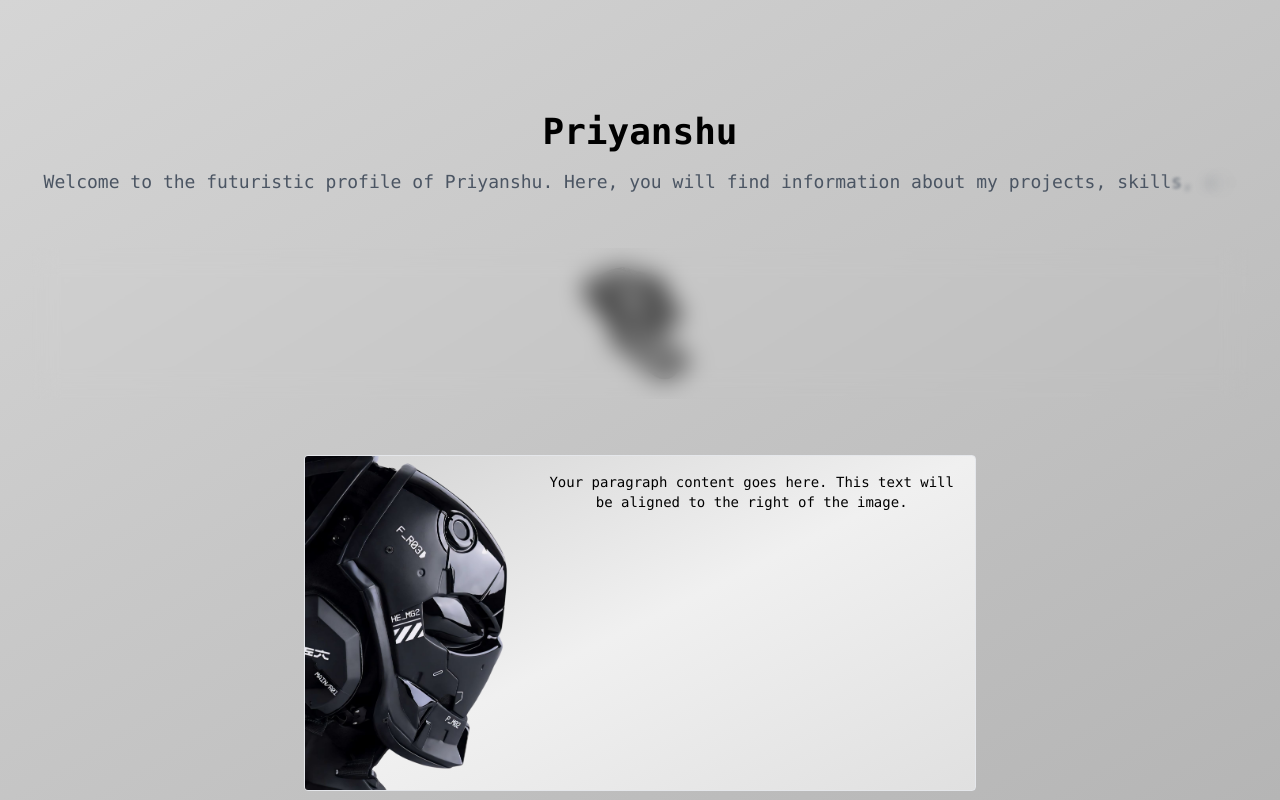
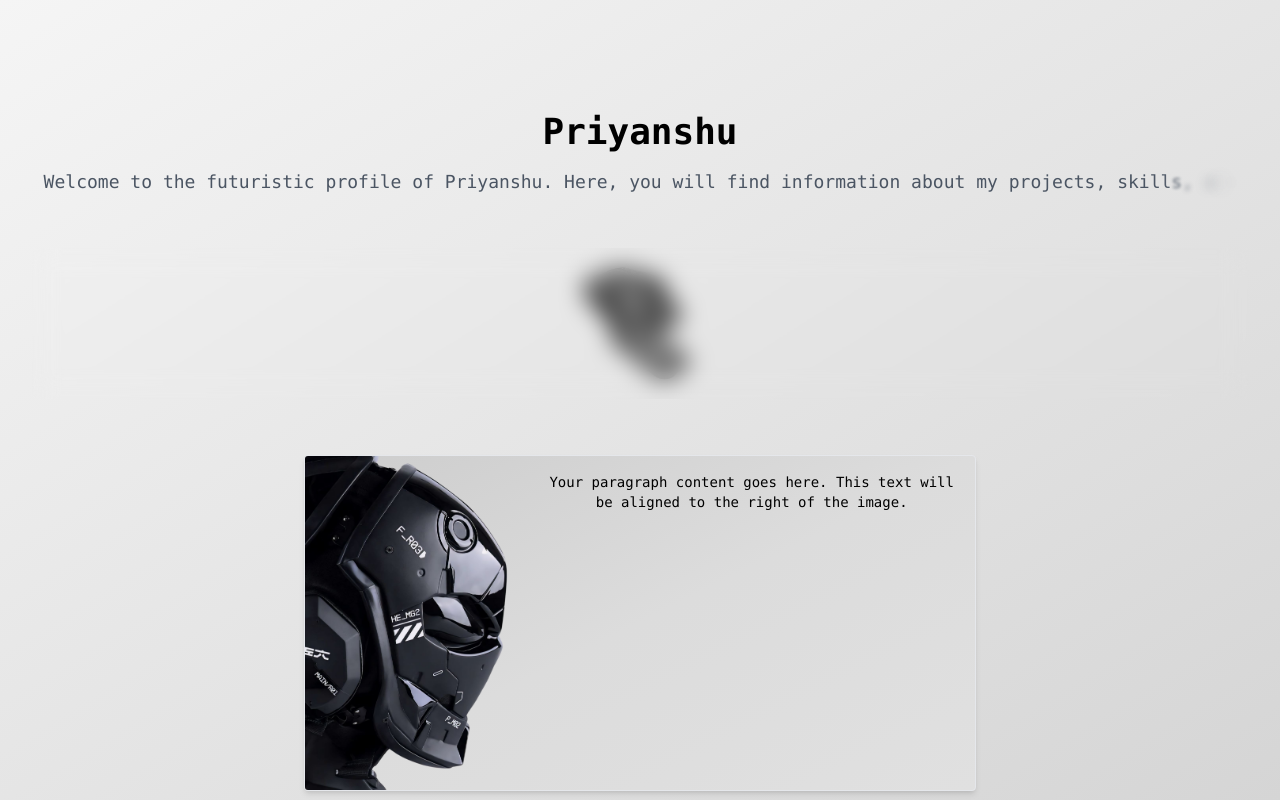
Before and after one commit to Priyansxu/Website, a Next.js app: page / in a window 1280 px wide. Built offline with nearby package versions, Linux system fonts and the light colour scheme.

Commit message:
Update index.js

```diff
--- a/pages/index.js
+++ b/pages/index.js
@@ -29,7 +29,7 @@ export default function Page() {
     "Welcome to the futuristic profile of Priyanshu. Here, you will find information about my projects, skills, and contact details.";
 
   return (
-   <div className="min-h-screen font-mono bg-gradient-to-br from-[#d5d5d5] via-[#c5c5c5] to-[#b5b5b5] text-black relative">
+   <div className="min-h-screen font-mono bg-gradient-to-br from-[#f5f5f5] via-[#e5e5e5] to-[#d5d5d5] text-black relative">
       <main className="pt-20">
         <section className="p-8 text-center">
           <motion.h1
@@ -64,7 +64,7 @@ export default function Page() {
           </div>
         </section>
      <section className="my-6 mx-4 md:mx15">
-<div className="max-w-md mx-auto sm:max-w-lg md:max-w-lg lg:max-w-xl xl:max-w-2xl flex bg-gradient-to-br from-[#d3d3d3] via-[#e0e0e0] to-[#bfbfbf] border border-gradient-to-br from-[#cdcdcd] via-[#f0f0f0] to-[#e0e0e0] rounded overflow-hidden">
+<div className="max-w-md mx-auto sm:max-w-lg md:max-w-lg lg:max-w-xl xl:max-w-2xl flex bg-gradient-to-br from-[#a5a5a5] via-[#959595] to-[#858585] border border-gradient-to-br from-[#cdcdcd] via-[#dcdcdc] to-[#e0e0e0] rounded shadow-md overflow-hidden">
       <div className="flex-none w-1/3">
         <Image
           src={Helmet}
```
